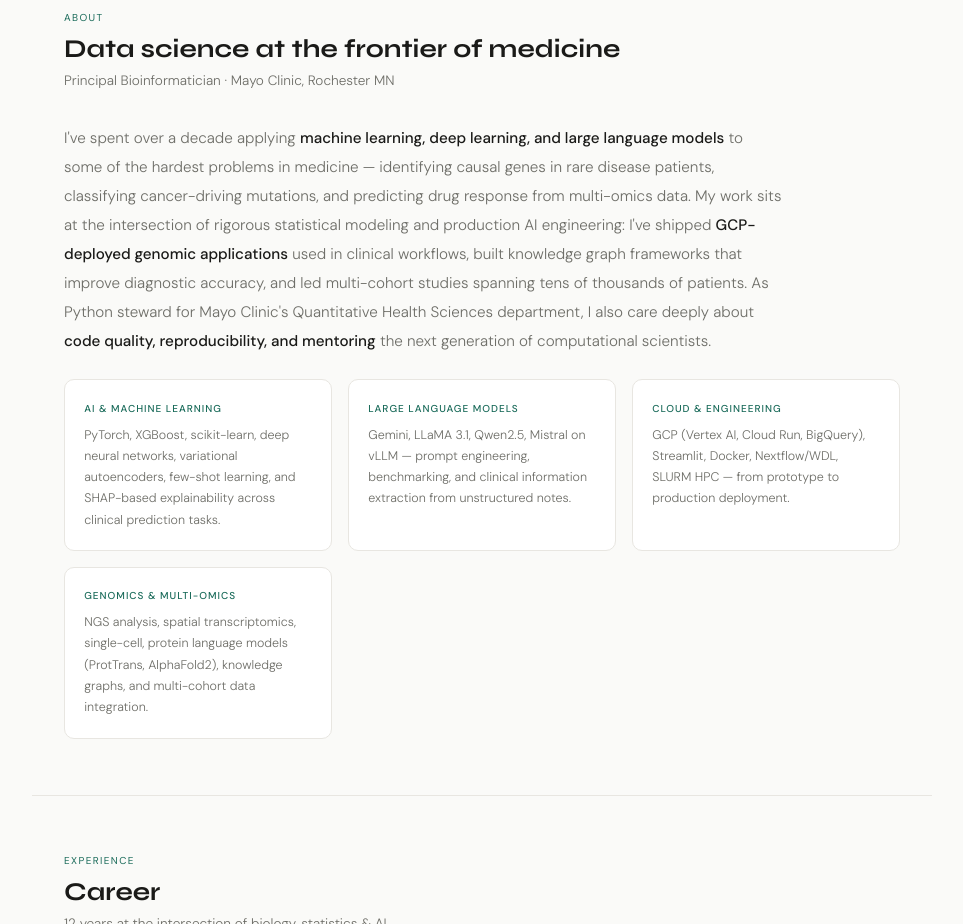
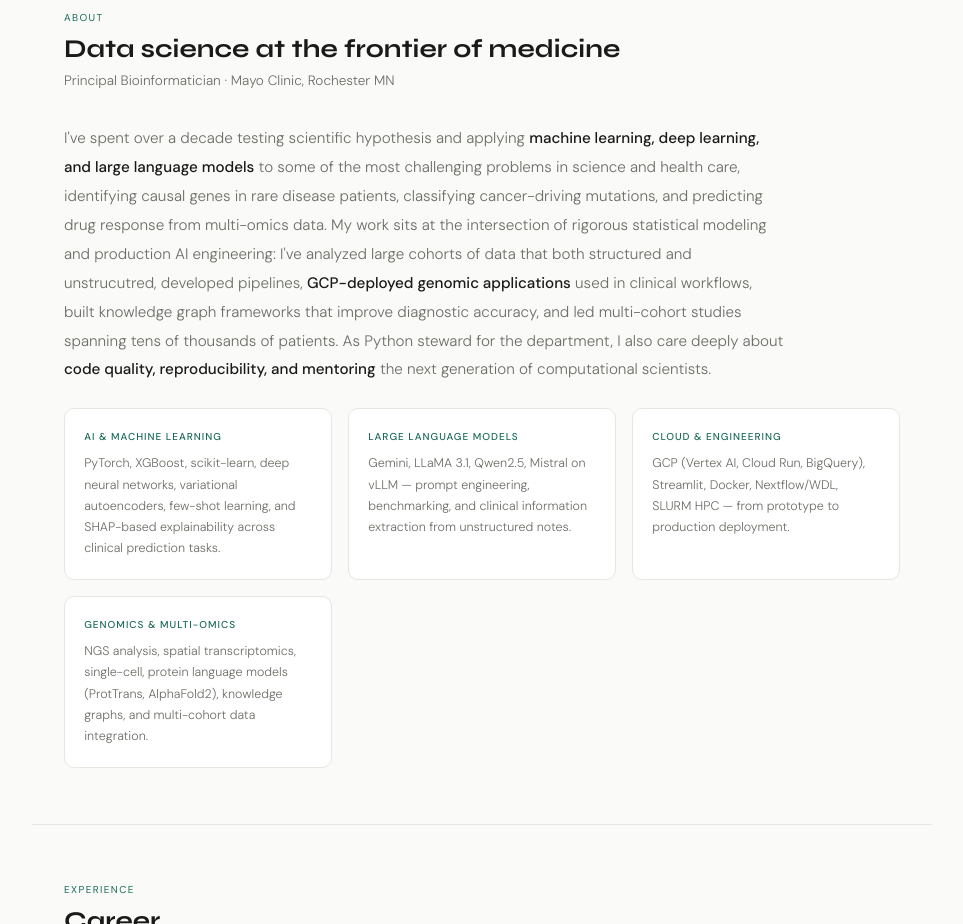
Before and after one commit to rohandavidg/rohangnanaolivu, a plain HTML site: page index.html in a window 1280 px wide. Shown: the part 800-1724 px from the top of the page, without its empty margins (158-1121 px from the left). Drawn offline with Linux system fonts and the light colour scheme.

Commit message:
updated description

```diff
--- a/index.html
+++ b/index.html
@@ -167,7 +167,7 @@ footer{border-top:1px solid var(--border);padding:1.2rem;text-align:center;font-
   <p class="ey">About</p>
   <h2>Data science at the frontier of medicine</h2>
   <p class="h2sub">Principal Bioinformatician · Mayo Clinic, Rochester MN</p>
-  <p class="about-body">I've spent over a decade applying <strong>machine learning, deep learning, and large language models</strong> to some of the hardest problems in medicine — identifying causal genes in rare disease patients, classifying cancer-driving mutations, and predicting drug response from multi-omics data. My work sits at the intersection of rigorous statistical modeling and production AI engineering: I've shipped <strong>GCP-deployed genomic applications</strong> used in clinical workflows, built knowledge graph frameworks that improve diagnostic accuracy, and led multi-cohort studies spanning tens of thousands of patients. As Python steward for Mayo Clinic's Quantitative Health Sciences department, I also care deeply about <strong>code quality, reproducibility, and mentoring</strong> the next generation of computational scientists.</p>
+  <p class="about-body">I've spent over a decade testing scientific hypothesis and  applying <strong>machine learning, deep learning, and large language models</strong> to some of the most challenging problems in science and health care, identifying causal genes in rare disease patients, classifying cancer-driving mutations, and predicting drug response from multi-omics data. My work sits at the intersection of rigorous statistical modeling and production AI engineering: I've analyzed large cohorts of data that both structured and unstrucutred, developed pipelines,  <strong>GCP-deployed genomic applications</strong> used in clinical workflows, built knowledge graph frameworks that improve diagnostic accuracy, and led multi-cohort studies spanning tens of thousands of patients. As Python steward for the department, I also care deeply about <strong>code quality, reproducibility, and mentoring</strong> the next generation of computational scientists.</p>
   <div class="skills-grid">
     <div class="skill-card"><div class="skill-card-label">AI & Machine Learning</div><p>PyTorch, XGBoost, scikit-learn, deep neural networks, variational autoencoders, few-shot learning, and SHAP-based explainability across clinical prediction tasks.</p></div>
     <div class="skill-card"><div class="skill-card-label">Large Language Models</div><p>Gemini, LLaMA 3.1, Qwen2.5, Mistral on vLLM — prompt engineering, benchmarking, and clinical information extraction from unstructured notes.</p></div>
```
